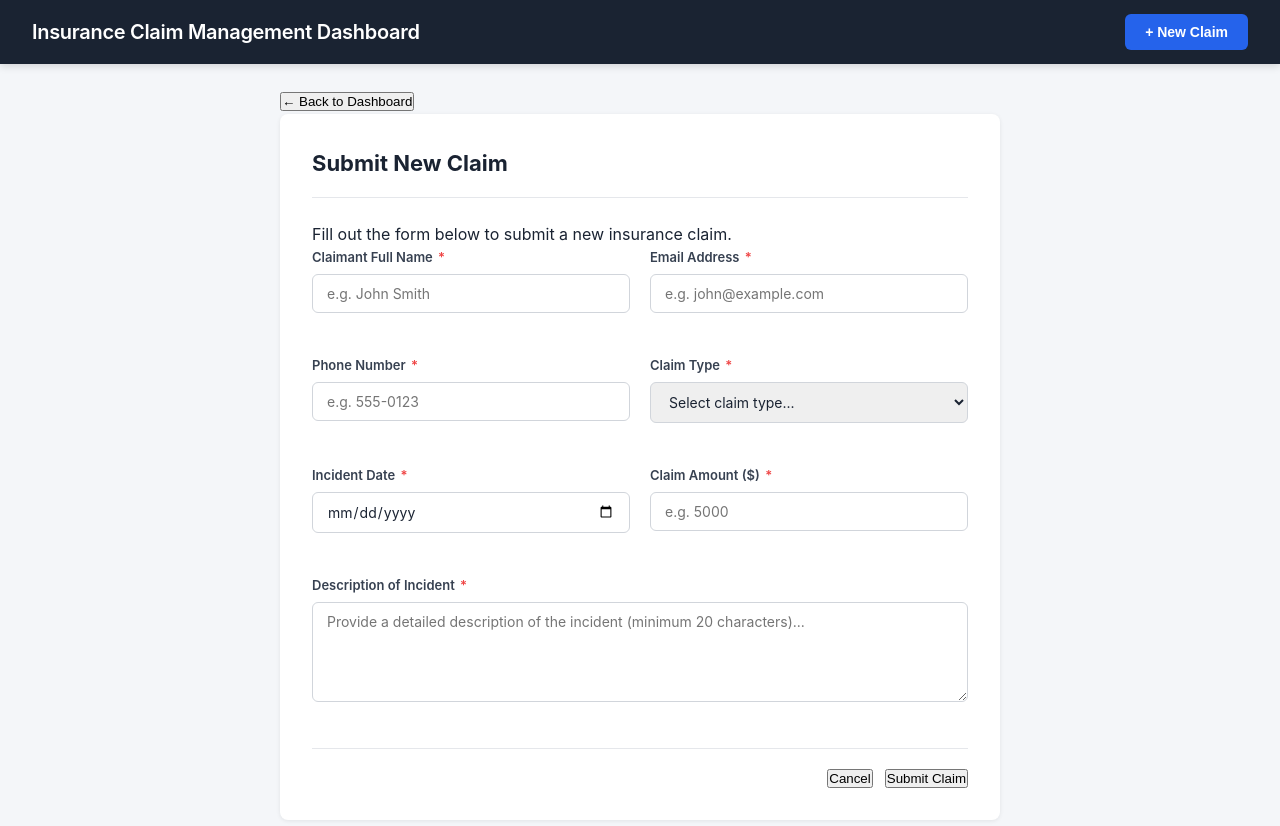
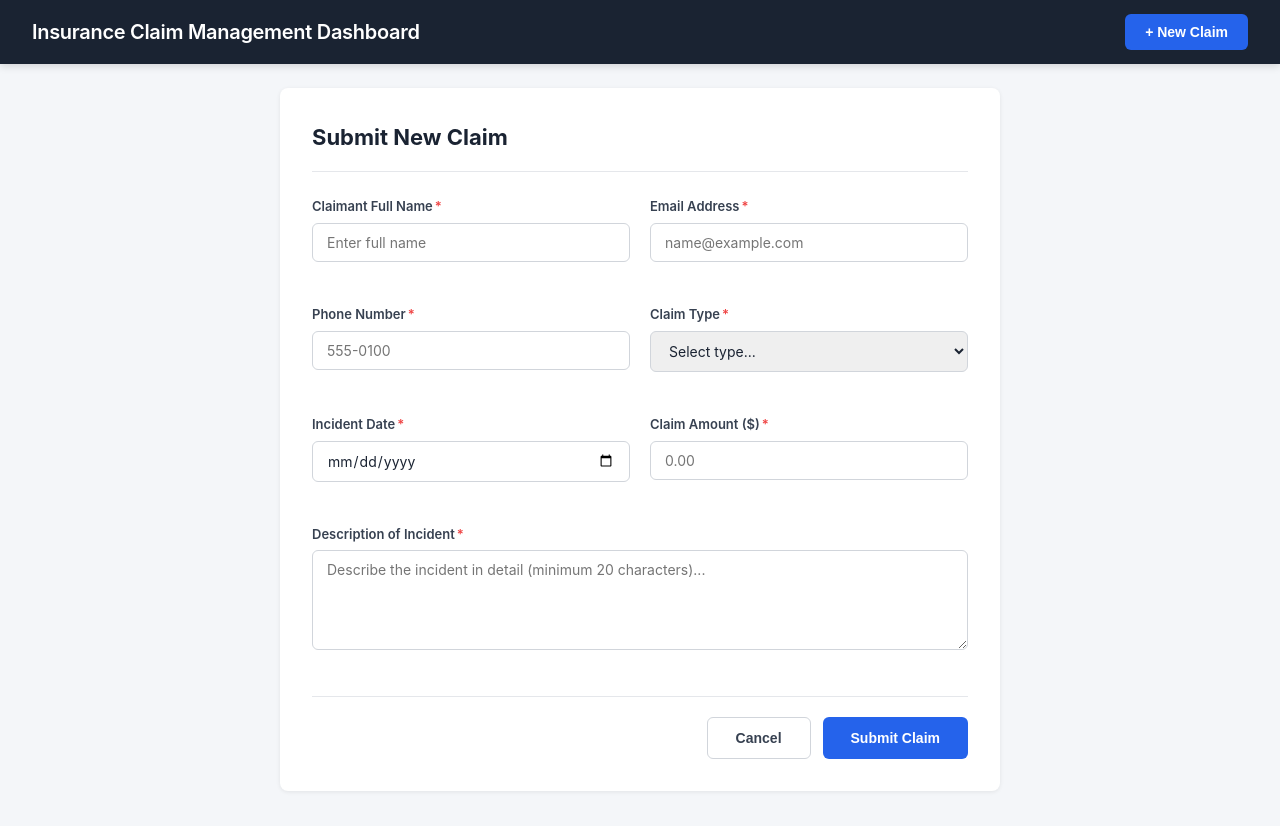
Before and after one commit to dinuntp/Agentic_AI_Squad, a React (Vite) app in the folder insurance-claims/: page / in a window 1280 px wide. Both pictures are taken after typing "Sample" into the empty fields and a click on the button "+ New Claim". Shown: the top 826 px of the page. Built offline with nearby package versions, Linux system fonts and the light colour scheme.

Commit message:
feat(US-3031001): add insurance-claims/src/components/NewClaimForm.jsx

```diff
--- a/insurance-claims/src/components/NewClaimForm.jsx
+++ b/insurance-claims/src/components/NewClaimForm.jsx
@@ -2,69 +2,7 @@ import React, { useState } from 'react';
 
 const CLAIM_TYPES = ['Auto', 'Health', 'Property', 'Life'];
 
-function generateClaimId(existingIds) {
-  // Find the highest existing CLM-XXXX number and increment
-  let maxNum = 1000;
-  existingIds.forEach((id) => {
-    const match = id.match(/^CLM-(\d+)$/);
-    if (match) {
-      const num = parseInt(match[1], 10);
-      if (num > maxNum) {
-        maxNum = num;
-      }
-    }
-  });
-  return `CLM-${maxNum + 1}`;
-}
-
-function validateForm(values) {
-  const errors = {};
-
-  if (!values.claimantName.trim()) {
-    errors.claimantName = 'Claimant name is required.';
-  }
-
-  if (!values.email.trim()) {
-    errors.email = 'Email address is required.';
-  } else if (!/^[^\s@]+@[^\s@]+\.[^\s@]+$/.test(values.email.trim())) {
-    errors.email = 'Please enter a valid email address.';
-  }
-
-  if (!values.phone.trim()) {
-    errors.phone = 'Phone number is required.';
-  }
-
-  if (!values.type) {
-    errors.type = 'Please select a claim type.';
-  }
-
-  if (!values.incidentDate) {
-    errors.incidentDate = 'Incident date is required.';
-  } else {
-    const incident = new Date(values.incidentDate + 'T00:00:00');
-    const today = new Date();
-    today.setHours(0, 0, 0, 0);
-    if (incident > today) {
-      errors.incidentDate = 'Incident date cannot be in the future.';
-    }
-  }
-
-  if (!values.amount || values.amount === '') {
-    errors.amount = 'Claim amount is required.';
-  } else if (Number(values.amount) < 1) {
-    errors.amount = 'Claim amount must be at least $1.';
-  }
-
-  if (!values.description.trim()) {
-    errors.description = 'Description is required.';
-  } else if (values.description.trim().length < 20) {
-    errors.description = 'Description must be at least 20 characters.';
-  }
-
-  return errors;
-}
-
-const INITIAL_VALUES = {
+const INITIAL_FORM = {
   claimantName: '',
   email: '',
   phone: '',
@@ -74,44 +12,94 @@ const INITIAL_VALUES = {
   description: '',
 };
 
+function generateClaimId(existingIds) {
+  // Find the highest numeric suffix in existing IDs and increment
+  let maxNum = 1000;
+  for (const id of existingIds) {
+    const match = id.match(/CLM-(\d+)/);
+    if (match) {
+      const num = parseInt(match[1], 10);
+      if (num > maxNum) maxNum = num;
+    }
+  }
+  return `CLM-${maxNum + 1}`;
+}
+
+function validateForm(form) {
+  const errors = {};
+
+  if (!form.claimantName.trim()) {
+    errors.claimantName = 'Claimant name is required.';
+  }
+
+  if (!form.email.trim()) {
+    errors.email = 'Email address is required.';
+  } else if (!/^[^\s@]+@[^\s@]+\.[^\s@]+$/.test(form.email.trim())) {
+    errors.email = 'Please enter a valid email address.';
+  }
+
+  if (!form.phone.trim()) {
+    errors.phone = 'Phone number is required.';
+  }
+
+  if (!form.type) {
+    errors.type = 'Please select a claim type.';
+  }
+
+  if (!form.incidentDate) {
+    errors.incidentDate = 'Incident date is required.';
+  } else {
+    const selected = new Date(form.incidentDate + 'T00:00:00');
+    const today = new Date();
+    today.setHours(0, 0, 0, 0);
+    if (selected > today) {
+      errors.incidentDate = 'Incident date cannot be in the future.';
+    }
+  }
+
+  const amountNum = parseFloat(form.amount);
+  if (!form.amount && form.amount !== 0) {
+    errors.amount = 'Claim amount is required.';
+  } else if (isNaN(amountNum) || amountNum < 1) {
+    errors.amount = 'Claim amount must be at least $1.';
+  }
+
+  if (!form.description.trim()) {
+    errors.description = 'Description is required.';
+  } else if (form.description.trim().length < 20) {
+    errors.description = 'Description must be at least 20 characters.';
+  }
+
+  return errors;
+}
+
 export default function NewClaimForm({ onSubmit, onCancel, existingIds }) {
-  const [values, setValues] = useState(INITIAL_VALUES);
+  const [form, setForm] = useState(INITIAL_FORM);
   const [errors, setErrors] = useState({});
-  const [touched, setTouched] = useState({});
+  const [submitted, setSubmitted] = useState(false);
 
   const handleChange = (e) => {
     const { name, value } = e.target;
-    setValues((prev) => ({ ...prev, [name]: value }));
+    setForm((prev) => ({ ...prev, [name]: value }));
 
-    // Clear error on change if field was touched
-    if (touched[name]) {
-      const newValues = { ...values, [name]: value };
-      const newErrors = validateForm(newValues);
-      setErrors((prev) => ({ ...prev, [name]: newErrors[name] || '' }));
+    // Clear error on change after first submit attempt
+    if (submitted && errors[name]) {
+      setErrors((prev) => {
+        const next = { ...prev };
+        delete next[name];
+        return next;
+      });
     }
-  };
-
-  const handleBlur = (e) => {
-    const { name } = e.target;
-    setTouched((prev) => ({ ...prev, [name]: true }));
-    const currentErrors = validateForm(values);
-    setErrors((prev) => ({ ...prev, [name]: currentErrors[name] || '' }));
   };
 
   const handleSubmit = (e) => {
     e.preventDefault();
+    setSubmitted(true);
 
-    // Mark all fields as touched
-    const allTouched = {};
-    Object.keys(INITIAL_VALUES).forEach((key) => {
-      allTouched[key] = true;
-    });
-    setTouched(allTouched);
+    const validationErrors = validateForm(form);
+    setErrors(validationErrors);
 
-    const formErrors = validateForm(values);
-    setErrors(formErrors);
-
-    if (Object.keys(formErrors).length > 0) {
+    if (Object.keys(validationErrors).length > 0) {
       return;
     }
 
@@ -119,122 +107,106 @@ export default function NewClaimForm({ onSubmit, onCancel, existingIds }) {
     const dateFiled = now.toISOString().split('T')[0];
     const newClaim = {
       id: generateClaimId(existingIds),
-      claimantName: values.claimantName.trim(),
-      email: values.email.trim(),
-      phone: values.phone.trim(),
-      type: values.type,
-      incidentDate: values.incidentDate,
-      amount: Number(values.amount),
-      description: values.description.trim(),
+      claimantName: form.claimantName.trim(),
+      email: form.email.trim(),
+      phone: form.phone.trim(),
+      type: form.type,
+      incidentDate: form.incidentDate,
+      amount: parseFloat(form.amount),
+      description: form.description.trim(),
       status: 'Submitted',
       dateFiled,
       history: [
-        {
-          status: 'Submitted',
-          timestamp: now.toISOString(),
-        },
+        { status: 'Submitted', timestamp: now.toISOString() },
       ],
     };
 
     onSubmit(newClaim);
   };
 
-  const getInputClass = (field, baseClass) => {
-    const hasError = touched[field] && errors[field];
-    return `${baseClass} ${hasError ? `${baseClass}--error` : ''}`;
-  };
+  const inputClass = (field) =>
+    `form-input ${errors[field] ? 'form-input--error' : ''}`;
 
   return (
-    <div className="form-container view-enter" data-testid="new-claim-form">
-      <button className="back-btn" onClick={onCancel} type="button" data-testid="form-cancel-back">
-        ← Back to Dashboard
-      </button>
+    <div className="form-container" data-testid="new-claim-form">
       <div className="form-card">
         <h2 className="form-card__title">Submit New Claim</h2>
-        <p className="form-card__subtitle">
-          Fill out the form below to submit a new insurance claim.
-        </p>
-
         <form onSubmit={handleSubmit} noValidate>
           <div className="form-grid">
-            {/* Claimant Full Name */}
+            {/* Claimant Name */}
             <div className="form-group">
               <label className="form-label" htmlFor="claimantName">
-                Claimant Full Name <span className="form-label__required">*</span>
+                Claimant Full Name<span className="form-label__required">*</span>
               </label>
               <input
                 id="claimantName"
                 name="claimantName"
                 type="text"
-                className={getInputClass('claimantName', 'form-input')}
-                value={values.claimantName}
+                className={inputClass('claimantName')}
+                value={form.claimantName}
                 onChange={handleChange}
-                onBlur={handleBlur}
-                placeholder="e.g. John Smith"
+                placeholder="Enter full name"
                 data-testid="input-claimantName"
               />
               <div className="form-error" data-testid="error-claimantName">
-                {touched.claimantName && errors.claimantName ? errors.claimantName : ''}
+                {errors.claimantName || ''}
               </div>
             </div>
 
-            {/* Email Address */}
+            {/* Email */}
             <div className="form-group">
               <label className="form-label" htmlFor="email">
-                Email Address <span className="form-label__required">*</span>
+                Email Address<span className="form-label__required">*</span>
               </label>
               <input
                 id="email"
                 name="email"
                 type="email"
-                className={getInputClass('email', 'form-input')}
-                value={values.email}
+                className={inputClass('email')}
+                value={form.email}
                 onChange={handleChange}
-                onBlur={handleBlur}
-                placeholder="e.g. john@example.com"
+                placeholder="name@example.com"
                 data-testid="input-email"
               />
               <div className="form-error" data-testid="error-email">
-                {touched.email && errors.email ? errors.email : ''}
+                {errors.email || ''}
               </div>
             </div>
 
-            {/* Phone Number */}
+            {/* Phone */}
             <div className="form-group">
               <label className="form-label" htmlFor="phone">
-                Phone Number <span className="form-label__required">*</span>
+                Phone Number<span className="form-label__required">*</span>
               </label>
               <input
                 id="phone"
                 name="phone"
                 type="text"
-                className={getInputClass('phone', 'form-input')}
-                value={values.phone}
+                className={inputClass('phone')}
+                value={form.phone}
                 onChange={handleChange}
-                onBlur={handleBlur}
-                placeholder="e.g. 555-0123"
+                placeholder="555-0100"
                 data-testid="input-phone"
               />
               <div className="form-error" data-testid="error-phone">
-                {touched.phone && errors.phone ? errors.phone : ''}
+                {errors.phone || ''}
               </div>
             </div>
 
             {/* Claim Type */}
             <div className="form-group">
               <label className="form-label" htmlFor="type">
-                Claim Type <span className="form-label__required">*</span>
+                Claim Type<span className="form-label__required">*</span>
               </label>
               <select
                 id="type"
                 name="type"
-                className={getInputClass('type', 'form-select')}
-                value={values.type}
+                className={`form-select ${errors.type ? 'form-select--error' : ''}`}
+                value={form.type}
                 onChange={handleChange}
-                onBlur={handleBlur}
                 data-testid="input-type"
               >
-                <option value="">Select claim type...</option>
+                <option value="">Select type...</option>
                 {CLAIM_TYPES.map((t) => (
                   <option key={t} value={t}>
                     {t}
@@ -242,70 +214,67 @@ export default function NewClaimForm({ onSubmit, onCancel, existingIds }) {
                 ))}
               </select>
               <div className="form-error" data-testid="error-type">
-                {touched.type && errors.type ? errors.type : ''}
+                {errors.type || ''}
               </div>
             </div>
 
             {/* Incident Date */}
             <div className="form-group">
               <label className="form-label" htmlFor="incidentDate">
-                Incident Date <span className="form-label__required">*</span>
+                Incident Date<span className="form-label__required">*</span>
               </label>
               <input
                 id="incidentDate"
                 name="incidentDate"
                 type="date"
-                className={getInputClass('incidentDate', 'form-input')}
-                value={values.incidentDate}
+                className={inputClass('incidentDate')}
+                value={form.incidentDate}
                 onChange={handleChange}
-                onBlur={handleBlur}
                 data-testid="input-incidentDate"
               />
               <div className="form-error" data-testid="error-incidentDate">
-                {touched.incidentDate && errors.incidentDate ? errors.incidentDate : ''}
+                {errors.incidentDate || ''}
               </div>
             </div>
 
             {/* Claim Amount */}
             <div className="form-group">
               <label className="form-label" htmlFor="amount">
-                Claim Amount ($) <span className="form-label__required">*</span>
+                Claim Amount ($)<span className="form-label__required">*</span>
               </label>
               <input
                 id="amount"
                 name="amount"
                 type="number"
                 min="1"
-                className={getInputClass('amount', 'form-input')}
-                value={values.amount}
+                step="0.01"
+                className={inputClass('amount')}
+                value={form.amount}
                 onChange={handleChange}
-                onBlur={handleBlur}
-                placeholder="e.g. 5000"
+                placeholder="0.00"
                 data-testid="input-amount"
               />
               <div className="form-error" data-testid="error-amount">
-                {touched.amount && errors.amount ? errors.amount : ''}
+                {errors.amount || ''}
               </div>
             </div>
 
             {/* Description */}
             <div className="form-group form-group--full">
               <label className="form-label" htmlFor="description">
-                Description of Incident <span className="form-label__required">*</span>
+                Description of Incident<span className="form-label__required">*</span>
               </label>
               <textarea
                 id="description"
                 name="description"
-                className={getInputClass('description', 'form-textarea')}
-                value={values.description}
+                className={`form-textarea ${errors.description ? 'form-textarea--error' : ''}`}
+                value={form.description}
                 onChange={handleChange}
-                onBlur={handleBlur}
-                placeholder="Provide a detailed description of the incident (minimum 20 characters)..."
-                rows={4}
+                placeholder="Describe the incident in detail (minimum 20 characters)..."
                 data-testid="input-description"
               />
               <div className="form-error" data-testid="error-description">
-                {touched.description && errors.description ? errors.description : ''}
+                {errors.description || ''}
               </div>
             </div>
           </div>
@@ -313,13 +282,17 @@ export default function NewClaimForm({ onSubmit, onCancel, existingIds }) {
           <div className="form-actions">
             <button
               type="button"
-              className="btn btn--secondary"
+              className="btn-cancel"
               onClick={onCancel}
               data-testid="btn-cancel"
             >
               Cancel
             </button>
-            <button type="submit" className="btn btn--primary" data-testid="btn-submit">
+            <button
+              type="submit"
+              className="btn-submit"
+              data-testid="btn-submit"
+            >
               Submit Claim
             </button>
           </div>
@@ -329,4 +302,4 @@ export default function NewClaimForm({ onSubmit, onCancel, existingIds }) {
   );
 }
 
-export { CLAIM_TYPES, generateClaimId, validateForm, INITIAL_VALUES };
+export { CLAIM_TYPES, INITIAL_FORM, generateClaimId, validateForm };
```
